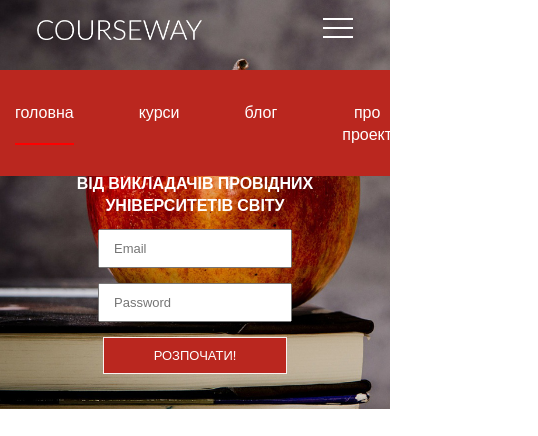
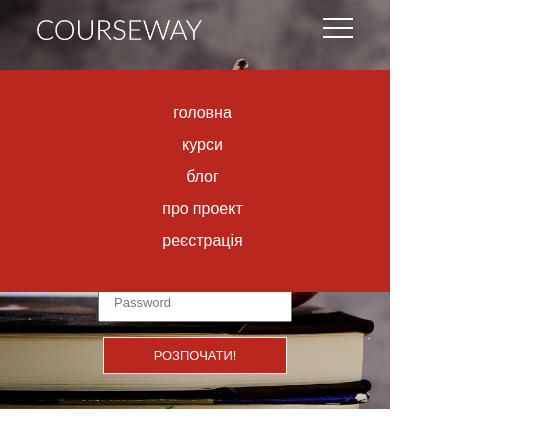
Before and after one commit to romangdemyanchuk/courseway, a plain HTML site: page index.html in a window 390 px wide. Both pictures are taken after a click on the element 337 px from the left and 28 px from the top of the page. Shown: the top 436 px of the page, 538 px wide, since content can reach past the window. Drawn offline with nearby package versions, Linux system fonts and the light colour scheme.

Commit message:
fix header menu

```diff
--- a/css/main.css
+++ b/css/main.css
@@ -484,6 +484,16 @@ ul.socials {
     .courses-item img {
         margin: 15px 0 0 0;
     }
+    .header-menu ul {
+        display: block;
+    }
+    .header-menu li {
+        margin:0 0 10px 0;
+    }
+    .main {
+        border: none;
+    }
+
 }
 @media screen and (max-width: 450px) {
     .partners {
```
